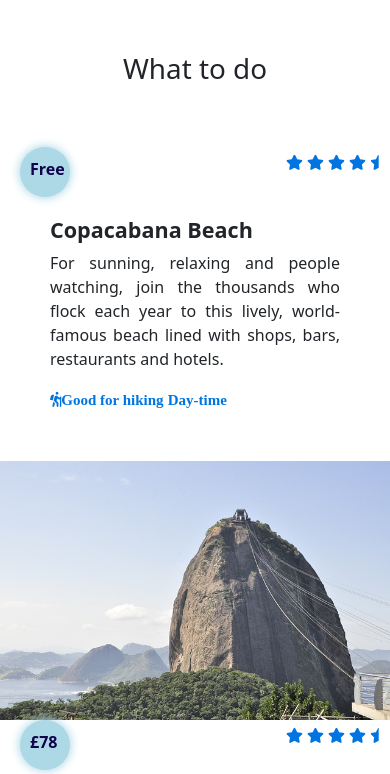
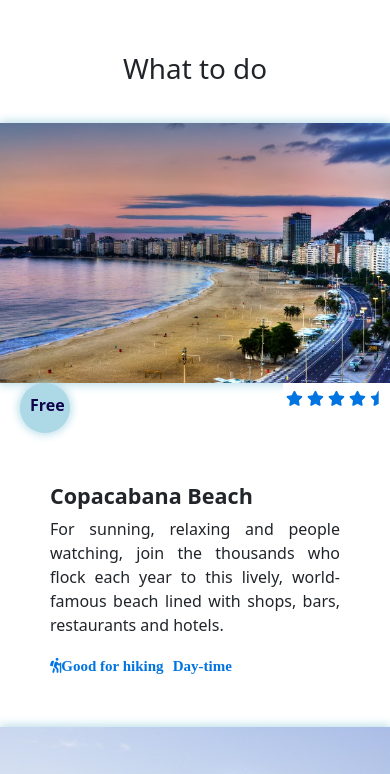
Before and after one commit to moniquegouveia/visit-rio, a plain HTML site: page index.html in a window 390 px wide. Shown: the part 840-1614 px from the top of the page. Drawn offline with nearby package versions, Linux system fonts and the light colour scheme.

Commit message:
insert image files on assets folder

```diff
--- a/style.css
+++ b/style.css
@@ -62,6 +62,10 @@
         box-shadow: none !important;
     }
 
+    .flex-container {
+        display: flex;
+        flex-direction: column;
+      }
 /*features*/
 
     .features {
@@ -120,3 +124,23 @@
         margin-top: 20px;
 
     }
+
+   .fa {
+        margin-right: 5px;
+    }
+
+    .feature-box {
+        box-shadow: 0 0 10px 1px rgba(173,216,230);
+        margin-bottom: 30px;
+    }
+
+
+
+
+
+    /* Responsive layout - makes a one column layout instead of a two-column layout */
+    @media (max-width: 800px) {
+        .flex-container {
+          flex-direction: column;
+        }
+    }
```
Also changed, not shown: assets/2.jpg (added), assets/3.jpg (added), assets/logo.jpg (deleted), 2 other files.
